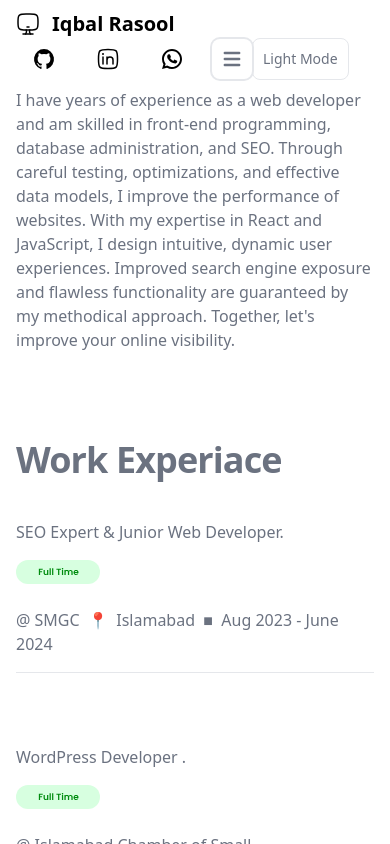
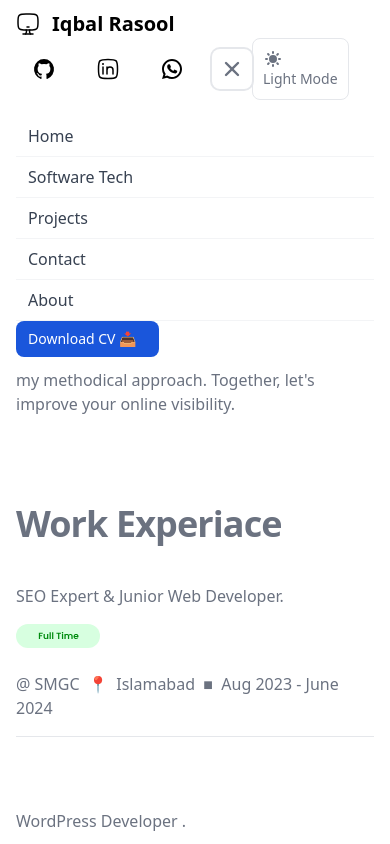
Before and after one commit to WazeerIqbal/iqbal-portfolio, a React (Vite) app: page /about in a window 390 px wide. Both pictures are taken after a click on the button "Open main menu". Shown: the top 844 px of the page. Built offline with nearby package versions, Linux system fonts and the light colour scheme.

Commit message:
hamburger

```diff
--- a/src/Pages/About.tsx
+++ b/src/Pages/About.tsx
@@ -7,7 +7,7 @@ import internship from '../images/internship.svg'
 const About = () => {
   return (
     <div>
-      <section className="bg-white dark:bg-gray-900">
+      <section className="bg-white dark:bg-gray-900 pt-16">
         <div className="py-8 px-4 mx-auto max-w-screen-xl lg:py-16 lg:px-6">
           <div className="max-w-screen-lg text-gray-500 sm:text-lg dark:text-gray-400">
             <h2 className="mb-4 text-4xl tracking-tight font-bold text-[#42446E]-900 dark:text-white">About me </h2>
--- a/src/components/Footer.tsx
+++ b/src/components/Footer.tsx
@@ -23,10 +23,10 @@ const Footer:React.FC<FooterProps> = ({ scrollToSection }) => {
 
 
 
-                        <div className="flex mt-4 space-x-6 sm:justify-center sm:mt-0">
+                        <div className=" flex mt-4 space-x-6 sm:justify-center sm:mt-0">
                             <a href="https://www.linkedin.com/in/iqbal-rasool-a60425212/" className="text-gray-500 hover:text-gray-900 dark:hover:text-white">
 
-                                <svg width="30" height="30" viewBox="0 0 30 30" fill="none" xmlns="http://www.w3.org/2000/svg">
+                                <svg  width="30" height="30" viewBox="0 0 30 30" fill="none" xmlns="http://www.w3.org/2000/svg">
                                     <g clipPath="url(#clip0_14_180)">
                                         <path d="M15.0001 0.600098C7.0471 0.600098 0.600098 7.0471 0.600098 15.0001C0.600098 22.9531 7.0471 29.4001 15.0001 29.4001C22.9531 29.4001 29.4001 22.9531 29.4001 15.0001C29.4001 7.0471 22.9531 0.600098 15.0001 0.600098ZM11.4751 20.9686H8.5591V11.5846H11.4751V20.9686ZM9.9991 10.4326C9.0781 10.4326 8.4826 9.7801 8.4826 8.9731C8.4826 8.1496 9.0961 7.5166 10.0366 7.5166C10.9771 7.5166 11.5531 8.1496 11.5711 8.9731C11.5711 9.7801 10.9771 10.4326 9.9991 10.4326ZM22.1251 20.9686H19.2091V15.7681C19.2091 14.5576 18.7861 13.7356 17.7316 13.7356C16.9261 13.7356 16.4476 14.2921 16.2361 14.8276C16.1581 15.0181 16.1386 15.2881 16.1386 15.5566V20.9671H13.2211V14.5771C13.2211 13.4056 13.1836 12.4261 13.1446 11.5831H15.6781L15.8116 12.8866H15.8701C16.2541 12.2746 17.1946 11.3716 18.7681 11.3716C20.6866 11.3716 22.1251 12.6571 22.1251 15.4201V20.9686Z" fill="#A7A7A7" />
                                     </g>
@@ -36,6 +36,7 @@ const Footer:React.FC<FooterProps> = ({ scrollToSection }) => {
                                         </clipPath>
                                     </defs>
                                 </svg>
+
 
 
                             </a>
--- a/src/components/Header.tsx
+++ b/src/components/Header.tsx
@@ -1,121 +1,107 @@
 import React, { useEffect, useState } from 'react';
-import { Link, Navigate } from 'react-router-dom';
+import { Link } from 'react-router-dom';
 import computersvg from '../images/computer.svg';
 import github from '../images/github.svg';
 import whatsapp from '../images/whatsapp.svg';
 import linkedin from '../images/linkedin.svg';
 import indexcss from '../index.css'
+
 interface HeaderProps {
   scrollToSection: (sectionId: string) => void;
-
 }
-
 
 const Header: React.FC<HeaderProps> = ({ scrollToSection }) => {
   const [isDarkMode, setIsDarkMode] = useState(false);
-  const [islightModeText, setIslightModeText] = useState("Light Mode");
-  const [isMobileMenuOpen,setIsMobileMenuOpen] = useState(false); // State to track mobile menu visibility
+  const [isLightModeText, setIsLightModeText] = useState("Light Mode");
+  const [isMenuOpen, setIsMenuOpen] = useState(false);
+
   useEffect(() => {
-    const theme = localStorage.getItem('color-theme')
-    if (theme === 'dark' || (!theme && window.matchMedia('(prefers-color-scheme:dark)').matches)) {
-      setIsDarkMode(true)
-      document.documentElement.classList.add('light')
-
+    const theme = localStorage.getItem('color-theme');
+    if (theme === 'dark' || (!theme && window.matchMedia('(prefers-color-scheme: dark)').matches)) {
+      setIsDarkMode(true);
+      document.documentElement.classList.add('dark');
     } else {
-      document.documentElement.classList.remove('dark')
+      document.documentElement.classList.remove('dark');
     }
-  })
-
+  }, []);
 
   const toggleTheme = () => {
     setIsDarkMode(!isDarkMode);
-    setIslightModeText("Dark Mode")
     if (isDarkMode) {
       document.documentElement.classList.remove('dark');
-      localStorage.setItem('color-theme', 'light')
-
+      localStorage.setItem('color-theme', 'light');
+      setIsLightModeText("Dark Mode");
     } else {
       document.documentElement.classList.add('dark');
-      localStorage.setItem('color-theme', 'dark')
-      setIslightModeText("Light Mode")
+      localStorage.setItem('color-theme', 'dark');
+      setIsLightModeText("Light Mode");
+    }
+  };
 
-    }
-
-  }
-
-  // Togle the hamburger
-  const toggleMobileMenu = () => {
-    setIsMobileMenuOpen(!isMobileMenuOpen)
-
-  }
-
+  const toggleMenu = () => {
+    setIsMenuOpen(!isMenuOpen);
+  };
 
   return (
     <div>
       <header className="fixed top-0 left-0 w-full z-50">
         <nav className="bg-white border-gray-200 px-4 lg:px-6 py-2.5 dark:bg-gray-800">
           <div className="flex flex-wrap justify-between items-center mx-auto max-w-screen-xl">
-            <a href="#" className="flex items-center">
-              <img src={computersvg} className="mr-3 h-6 sm:h-9" alt="iqbal-dk-portfolio" />
+            <a href="/" className="flex items-center">
+              <img src={computersvg} className="invert-svg mr-3 h-6 sm:h-9" alt="iqbal-dk-portfolio" />
               <span className="self-center text-xl font-semibold whitespace-nowrap dark:text-white">Iqbal Rasool</span>
             </a>
             <div className="flex items-center lg:order-2">
               <a href="https://github.com/WazeerIqbal" target='_blank' className="text-gray-800 dark:text-white hover:bg-gray-50 focus:ring-4 focus:ring-gray-300 font-medium rounded-lg text-sm px-4 lg:px-5 py-2 lg:py-2.5 mr-2 dark:hover:bg-gray-700 focus:outline-none dark:focus:ring-gray-800">
-                <img src={github} alt="GitHub" />
+                <img src={github} className='invert-svg' alt="GitHub" />
               </a>
               <a href="https://www.linkedin.com/in/iqbal-rasool-a60425212/" target='_blank' className="text-black bg-primary-700 hover:bg-primary-800 focus:ring-4 focus:ring-primary-300 font-medium rounded-lg text-sm px-4 lg:px-5 py-2 lg:py-2.5 mr-2 dark:bg-primary-600 dark:hover:bg-primary-700 focus:outline-none dark:focus:ring-primary-800">
-                <img src={linkedin} alt="LinkedIn" />
+                <img src={linkedin} className='invert-svg' alt="LinkedIn" />
               </a>
               <a href="https://wa.me/923345827406" target='_blank' className="text-black bg-primary-700 hover:bg-primary-800 focus:ring-4 focus:ring-primary-300 font-medium rounded-lg text-sm px-4 lg:px-5 py-2 lg:py-2.5 mr-2 dark:bg-primary-600 dark:hover:bg-primary-700 focus:outline-none dark:focus:ring-primary-800">
-                <img src={whatsapp} alt="WhatsApp" />
+                <img src={whatsapp} className='invert-svg' alt="WhatsApp" />
               </a>
 
               {/* Hamburger for mobile */}
-
-              <button onClick={toggleMobileMenu} data-collapse-toggle="mobile-menu-2" type="button" className="inline-flex items-center p-2 ml-1 text-sm text-gray-500 rounded-lg lg:hidden hover:bg-gray-100 focus:outline-none focus:ring-2 focus:ring-gray-200 dark:text-gray-400 dark:hover:bg-gray-700 dark:focus:ring-gray-600" aria-controls="mobile-menu-2" aria-expanded="false">
+              <button onClick={toggleMenu} data-collapse-toggle="mobile-menu-2" type="button" className="inline-flex items-center p-2 ml-1 text-sm text-gray-500 rounded-lg lg:hidden hover:bg-gray-100 focus:outline-none focus:ring-2 focus:ring-gray-200 dark:text-gray-400 dark:hover:bg-gray-700 dark:focus:ring-gray-600" aria-controls="mobile-menu-2" aria-expanded={isMenuOpen}>
                 <span className="sr-only">Open main menu</span>
-                <svg className={`w-6 h-6`} fill="currentColor" viewBox="0 0 20 20" xmlns="http://www.w3.org/2000/svg">
-                  <path fillRule="evenodd" d="M3 5a1 1 0 011-1h12a1 1 0 110 2H4a1 1 0 01-1-1zM3 10a1 1 0 011-1h12a1 1 0 110 2H4a1 1 0 01-1-1zM3 15a1 1 0 011-1h12a1 1 0 110 2H4a1 1 0 01-1-1z" clipRule="evenodd"></path>
-                </svg>
-
-                <svg className="hidden w-6 h-6" fill="currentColor" viewBox="0 0 20 20" xmlns="http://www.w3.org/2000/svg">
-                  <path fillRule="evenodd" d="M4.293 4.293a1 1 0 011.414 0L10 8.586l4.293-4.293a1 1 0 111.414 1.414L11.414 10l4.293 4.293a1 1 0 01-1.414 1.414L10 11.414l-4.293 4.293a1 1 0 01-1.414-1.414L8.586 10 4.293 5.707a1 1 0 010-1.414z" clipRule="evenodd"></path>
-                </svg>
+                {isMenuOpen ? (
+                  <svg className="w-6 h-6" fill="currentColor" viewBox="0 0 20 20" xmlns="http://www.w3.org/2000/svg">
+                    <path fillRule="evenodd" d="M4.293 4.293a1 1 0 011.414 0L10 8.586l4.293-4.293a1 1 0 111.414 1.414L11.414 10l4.293 4.293a1 1 0 01-1.414 1.414L10 11.414l-4.293 4.293a1 1 0 01-1.414-1.414L8.586 10 4.293 5.707a1 1 0 010-1.414z" clipRule="evenodd"></path>
+                  </svg>
+                ) : (
+                  <svg className="w-6 h-6" fill="currentColor" viewBox="0 0 20 20" xmlns="http://www.w3.org/2000/svg">
+                    <path fillRule="evenodd" d="M3 5a1 1 0 011-1h12a1 1 0 110 2H4a1 1 0 01-1-1zM3 10a1 1 0 011-1h12a1 1 0 110 2H4a1 1 0 01-1-1zM3 15a1 1 0 011-1h12a1 1 0 110 2H4a1 1 0 01-1-1z" clipRule="evenodd"></path>
+                  </svg>
+                )}
               </button>
 
-
               {/* Toggle button */}
-
-                <button onClick={toggleTheme} id="theme-toggle" type="button" className={`text-gray-500 dark:text-gray-400 border white:border-gray-600 hover:bg-gray-100 dark:hover:bg-gray-700 focus:outline-none focus:ring-4 focus:ring-gray-200 dark:focus:ring-gray-700 rounded-lg text-sm p-2.5 `} >
-                  <svg id="theme-toggle-dark-icon" className={`hidden w-5 h-5`} fill="currentColor" viewBox="0 0 20 20" xmlns="http://www.w3.org/2000/svg"><path d="M17.293 13.293A8 8 0 016.707 2.707a8.001 8.001 0 1010.586 10.586z"></path></svg>
-
-                  <svg id="theme-toggle-light-icon" className="hidden w-5 h-5" fill="currentColor" viewBox="0 0 20 20" xmlns="http://www.w3.org/2000/svg"><path d="M10 2a1 1 0 011 1v1a1 1 0 11-2 0V3a1 1 0 011-1zm4 8a4 4 0 11-8 0 4 4 0 018 0zm-.464 4.95l.707.707a1 1 0 001.414-1.414l-.707-.707a1 1 0 00-1.414 1.414zm2.12-10.607a1 1 0 010 1.414l-.706.707a1 1 0 11-1.414-1.414l.707-.707a1 1 0 011.414 0zM17 11a1 1 0 100-2h-1a1 1 0 100 2h1zm-7 4a1 1 0 011 1v1a1 1 0 11-2 0v-1a1 1 0 011-1zM5.05 6.464A1 1 0 106.465 5.05l-.708-.707a1 1 0 00-1.414 1.414l.707.707zm1.414 8.486l-.707.707a1 1 0 01-1.414-1.414l.707-.707a1 1 0 011.414 1.414zM4 11a1 1 0 100-2H3a1 1 0 000 2h1z" fill-rule="evenodd" clip-rule="evenodd"></path></svg>
-                  {islightModeText} </button>
-
+              <button onClick={toggleTheme} id="theme-toggle" type="button" className="text-gray-500 dark:text-gray-400 border white:border-gray-600 hover:bg-gray-100 dark:hover:bg-gray-700 focus:outline-none focus:ring-4 focus:ring-gray-200 dark:focus:ring-gray-700 rounded-lg text-sm p-2.5">
+                {isDarkMode ? (
+                  <svg className="w-5 h-5" fill="currentColor" viewBox="0 0 20 20" xmlns="http://www.w3.org/2000/svg"><path d="M17.293 13.293A8 8 0 016.707 2.707a8.001 8.001 0 1010.586 10.586z"></path></svg>
+                ) : (
+                  <svg className="w-5 h-5" fill="currentColor" viewBox="0 0 20 20" xmlns="http://www.w3.org/2000/svg"><path d="M10 2a1 1 0 011 1v1a1 1 0 11-2 0V3a1 1 0 011-1zm4 8a4 4 0 11-8 0 4 4 0 018 0zm-.464 4.95l.707.707a1 1 0 001.414-1.414l-.707-.707a1 1 0 00-1.414 1.414zm2.12-10.607a1 1 0 010 1.414l-.706.707a1 1 0 11-1.414-1.414l.707-.707a1 1 0 011.414 0zM17 11a1 1 0 100-2h-1a1 1 0 100 2h1zm-7 4a1 1 0 011 1v1a1 1 0 11-2 0v-1a1 1 0 011-1zM5.05 6.464A1 1 0 106.465 5.05l-.708-.707a1 1 0 00-1.414 1.414l.707.707zm1.414 8.486l-.707.707a1 1 0 01-1.414-1.414l.707-.707a1 1 0 011.414 1.414zM4 11a1 1 0 100-2H3a1 1 0 000 2h1z" fillRule="evenodd" clipRule="evenodd"></path></svg>
+                )}
+                {isLightModeText}
+              </button>
             </div>
 
-
-            <div className="hidden justify-between items-center w-full lg:flex lg:w-auto lg:order-1" id="mobile-menu-2">
-
-              {/* Routes Start */}
+            <div className={`${isMenuOpen ? 'block' : 'hidden'} justify-between items-center w-full lg:flex lg:w-auto lg:order-1`} id="mobile-menu-2">
               <ul className="flex flex-col mt-4 font-medium lg:flex-row lg:space-x-8 lg:mt-0">
-                {/* <li>
-                  <a href="/" className="block py-2 pr-4 pl-3 text-white rounded bg-primary-700 lg:bg-transparent lg:text-primary-700 lg:p-0 dark:text-white" aria-current="page">Home</a>
-                </li> */}
                 <li>
                   <Link to="/" className="block py-2 pr-4 pl-3 text-gray-700 border-b border-gray-100 hover:bg-gray-50 lg:hover:bg-transparent lg:border-0 lg:hover:text-primary-700 lg:p-0 dark:text-gray-400 lg:dark:hover:text-white dark:hover:bg-gray-700 dark:hover:text-white lg:dark:hover:bg-transparent dark:border-gray-700">Home</Link>
                 </li>
-
                 <li>
                   <a href="#software-tech" className="block py-2 pr-4 pl-3 text-gray-700 border-b border-gray-100 hover:bg-gray-50 lg:hover:bg-transparent lg:border-0 lg:hover:text-primary-700 lg:p-0 dark:text-gray-400 lg:dark:hover:text-white dark:hover:bg-gray-700 dark:hover:text-white lg:dark:hover:bg-transparent dark:border-gray-700" onClick={() => {
-                    scrollToSection('software-tech')
+                    scrollToSection('software-tech');
+                    setIsMenuOpen(false);
                   }}>Software Tech</a>
-
                 </li>
-
                 <li>
                   <a href="#projects" className="block py-2 pr-4 pl-3 text-gray-700 border-b border-gray-100 hover:bg-gray-50 lg:hover:bg-transparent lg:border-0 lg:hover:text-primary-700 lg:p-0 dark:text-gray-400 lg:dark:hover:text-white dark:hover:bg-gray-700 dark:hover:text-white lg:dark:hover:bg-transparent dark:border-gray-700" onClick={() => {
-                    scrollToSection('projects')
+                    scrollToSection('projects');
+                    setIsMenuOpen(false);
                   }}>Projects</a>
                 </li>
                 <li>
@@ -130,13 +116,7 @@ const Header: React.FC<HeaderProps> = ({ scrollToSection }) => {
                       Download CV &#x1F4E5;&nbsp;&nbsp;
                     </button>
                   </a>
-
                 </li>
-                {/* <button id="theme-toggle" type="button" className="text-gray-500 dark:text-gray-400 hover:bg-gray-100 dark:hover:bg-gray-700 focus:outline-none focus:ring-4 focus:ring-gray-200 dark:focus:ring-gray-700 rounded-lg text-sm p-2.5">
-    <svg id="theme-toggle-dark-icon" className="hidden w-5 h-5" fill="currentColor" viewBox="0 0 20 20" xmlns="http://www.w3.org/2000/svg"><path d="M17.293 13.293A8 8 0 016.707 2.707a8.001 8.001 0 1010.586 10.586z"></path></svg>
-    <svg id="theme-toggle-light-icon" className="hidden w-5 h-5" fill="currentColor" viewBox="0 0 20 20" xmlns="http://www.w3.org/2000/svg"><path d="M10 2a1 1 0 011 1v1a1 1 0 11-2 0V3a1 1 0 011-1zm4 8a4 4 0 11-8 0 4 4 0 018 0zm-.464 4.95l.707.707a1 1 0 001.414-1.414l-.707-.707a1 1 0 00-1.414 1.414zm2.12-10.607a1 1 0 010 1.414l-.706.707a1 1 0 11-1.414-1.414l.707-.707a1 1 0 011.414 0zM17 11a1 1 0 100-2h-1a1 1 0 100 2h1zm-7 4a1 1 0 011 1v1a1 1 0 11-2 0v-1a1 1 0 011-1zM5.05 6.464A1 1 0 106.465 5.05l-.708-.707a1 1 0 00-1.414 1.414l.707.707zm1.414 8.486l-.707.707a1 1 0 01-1.414-1.414l.707-.707a1 1 0 011.414 1.414zM4 11a1 1 0 100-2H3a1 1 0 000 2h1z" fill-rule="evenodd" clip-rule="evenodd"></path></svg>
-</button> */}
-
               </ul>
             </div>
           </div>
@@ -144,6 +124,6 @@ const Header: React.FC<HeaderProps> = ({ scrollToSection }) => {
       </header>
     </div>
   );
-}
+};
 
 export default Header;
```
Also changed, not shown: src/components/Feature.tsx (+12 -12 lines), src/components/Projects.tsx (+15 -12 lines), src/components/Wordpressprojects.tsx (+10 -8 lines), src/index.css (+8 -3 lines).
